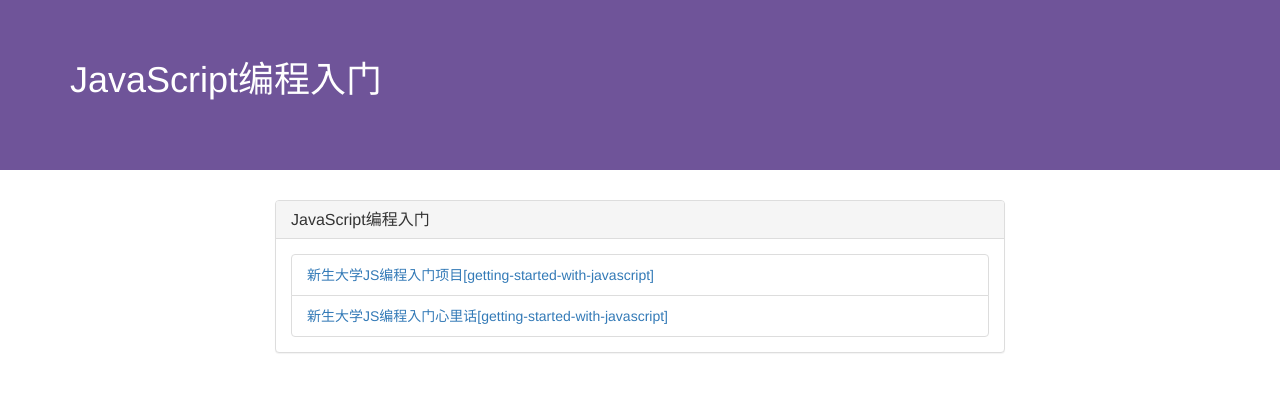
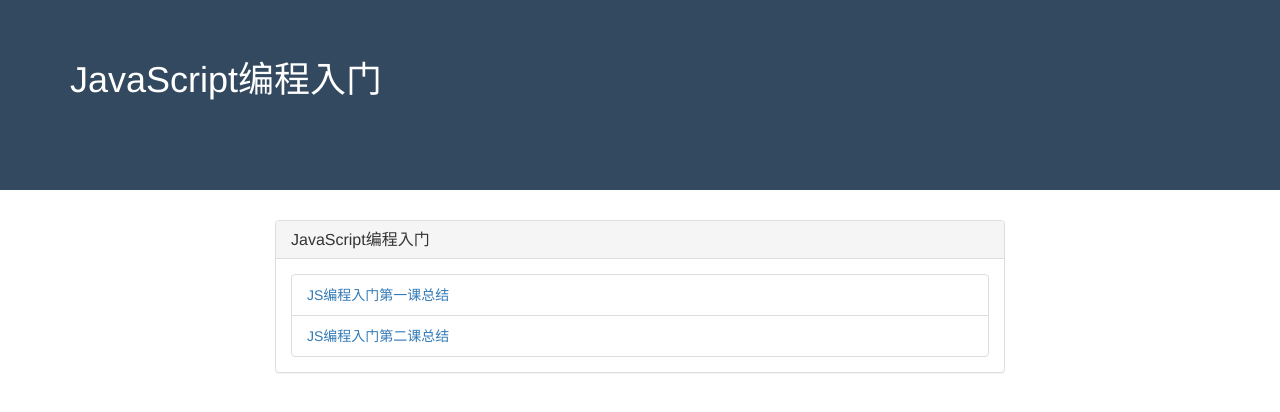
Before and after one commit to tuyilang/-, a plain HTML site: page index.html in a window 1280 px wide. Drawn offline with nearby package versions, Linux system fonts and the light colour scheme.

Commit message:
第一次修改主页

```diff
--- a/index.html
+++ b/index.html
@@ -3,7 +3,7 @@
 <html>
 <head lang="en">
     <meta charset="UTF-8">
-    <title>新生大学</title>
+    <title>涂益浪的个人主页</title>
     <meta name="viewport" content="width=device-width, initial-scale=1, maximum-scale=1, user-scalable=no">
     <link rel="stylesheet" href="https://cdn.bootcss.com/bootstrap/3.3.7/css/bootstrap.min.css" integrity="sha384-BVYiiSIFeK1dGmJRAkycuHAHRg32OmUcww7on3RYdg4Va+PmSTsz/K68vbdEjh4u" crossorigin="anonymous">
     <link rel="stylesheet" href="./public/style.css">
@@ -24,12 +24,12 @@
         <div class="panel-body">
           <li class="list-group-item">
             <a href="https://xugy0926.github.io/getting-started-with-javascript/">
-              新生大学JS编程入门项目[getting-started-with-javascript]
+              JS编程入门第一课总结
             </a>
           </li>
           <li class="list-group-item">
             <a href="https://github.com/xugy0926/words-from-the-heart">
-              新生大学JS编程入门心里话[getting-started-with-javascript]
+              JS编程入门第二课总结
             </a>
           </li>
         </div>
--- a/public/style.css
+++ b/public/style.css
@@ -4,10 +4,11 @@
   margin-bottom: 30px;
   font-size: 24px;
   text-align: left;
-  background-color: #6f5499;
+  background-color: #33495f;
 }
 
 .main-header h1 {
   margin-top: 0;
+  margin-bottom: 30px;
   color: #fff;
 }
```
Also changed, not shown: 2 other files.
